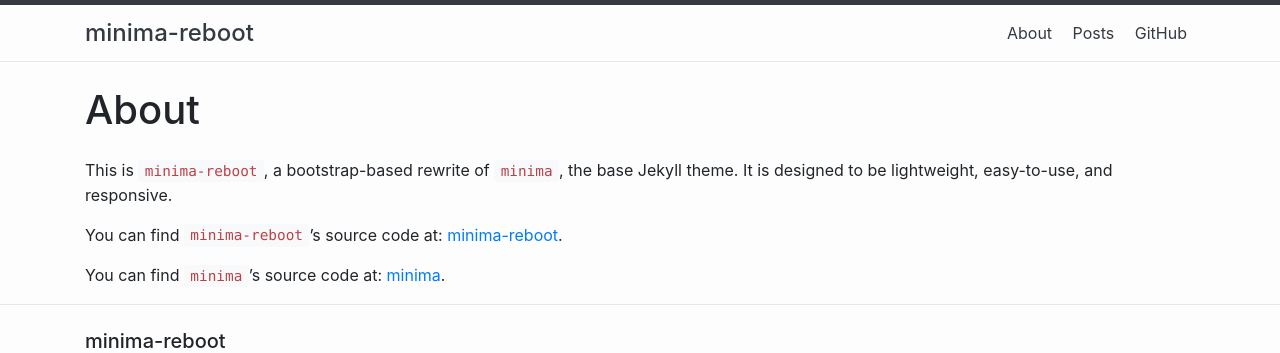
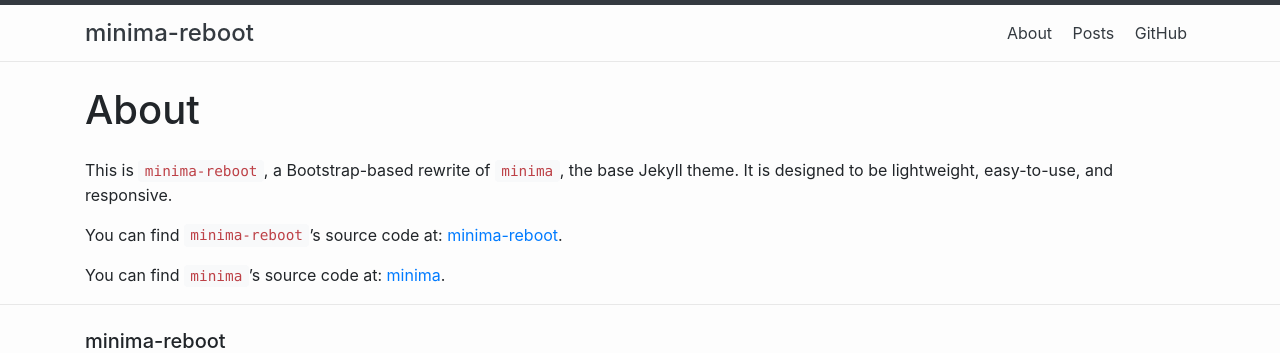
Before and after one commit to aterenin/minima-reboot, a Jekyll site: the page built from about.md, in a window 1280 px wide. Shown: the top 353 px of the page. Built offline with Jekyll 4.4.1, drawn with Linux system fonts in a browser that asks for light colours.

Commit message:
fixed capitalization in preview

```diff
--- a/about.md
+++ b/about.md
@@ -4,7 +4,7 @@
 permalink: /about/
 ---
 
-This is `minima-reboot`, a bootstrap-based rewrite of `minima`, the base Jekyll theme. It is designed to be lightweight, easy-to-use, and responsive.
+This is `minima-reboot`, a Bootstrap-based rewrite of `minima`, the base Jekyll theme. It is designed to be lightweight, easy-to-use, and responsive.
 
 You can find `minima-reboot`'s source code at: [minima-reboot](https://github.com/aterenin/minima-reboot).
 
```
Also changed, not shown: _posts/2017-12-26-welcome-to-minima-reboot.md (+1 -1 lines), screenshot.png.
